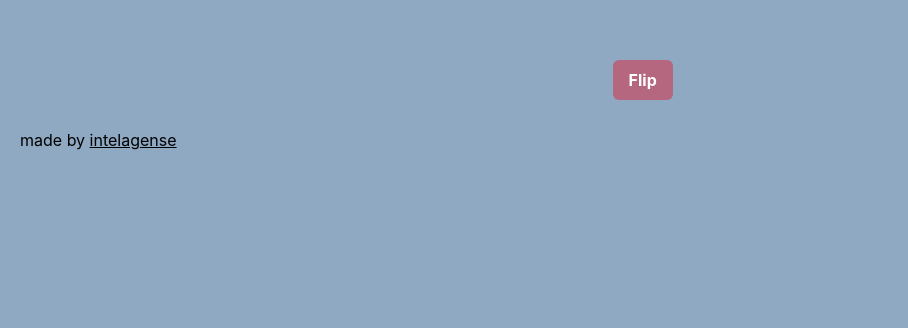
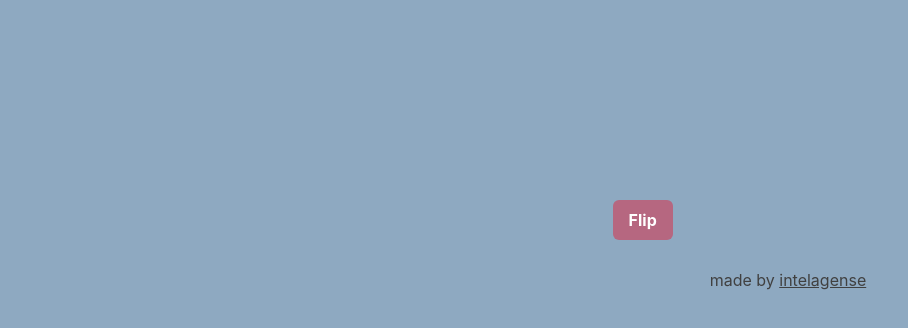
Before and after one commit to intelagense/postcard, a React (Vite) app: page / in a window 1280 px wide. Shown: the part 368-696 px from the top of the page, without its empty margins (0-908 px from the left). Built offline with nearby package versions, Linux system fonts and the light colour scheme.

Commit message:
center card on screen

```diff
--- a/src/App.tsx
+++ b/src/App.tsx
@@ -113,8 +113,7 @@ function App() {
         setAddress={setAddress}
       />
       <ButtonGroup toggle={toggle} clearCard={clearCard} handleFlip={handleFlip} shareCard={shareCard} shareLink={shareLink} />
-      <p className='flex justify-start ml-5'>made by&nbsp;<a className='underline' href='https://intelagense.com'> intelagense</a></p>
-
+      <p className='flex text-neutral-700 justify-end'>made by&nbsp;<a className='underline' href='https://intelagense.com'> intelagense</a></p>
     </>
   )
 }
--- a/src/components/ButtonGroup/ButtonGroup.tsx
+++ b/src/components/ButtonGroup/ButtonGroup.tsx
@@ -10,6 +10,7 @@ interface ButtonGroupProps {
 }
 
 const ButtonGroup: FC<ButtonGroupProps> = ({ toggle, handleFlip, clearCard, shareCard, shareLink}) => {
+
     return(
         <div className="flex justify-center">
             <Button
--- a/src/index.css
+++ b/src/index.css
@@ -25,7 +25,10 @@ body {
   -webkit-font-smoothing: antialiased;
   -moz-osx-font-smoothing: grayscale;
   background-color: var(--light-blue);
-  min-height: 100vh;
+  display: flex;
+  justify-content: center;
+  align-items: center;
+  height: 100vh;
 }
 
 .transitionDuration {
```
Also changed, not shown: src/App.css (line endings or trailing spaces).
